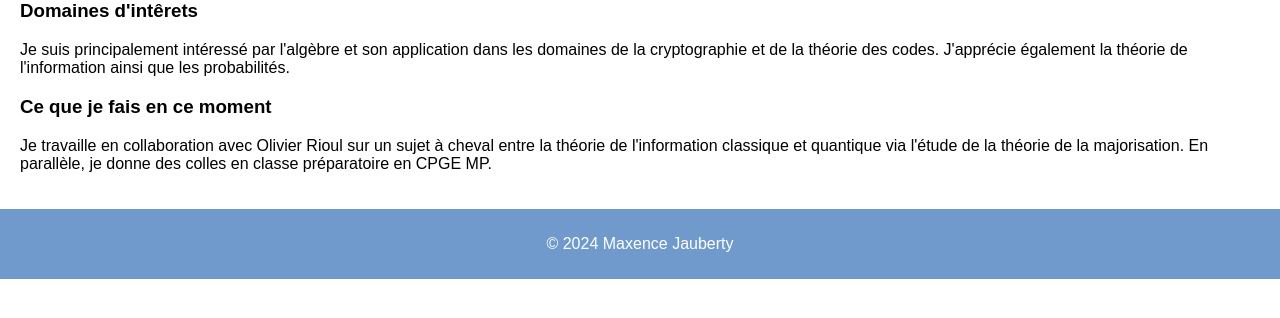
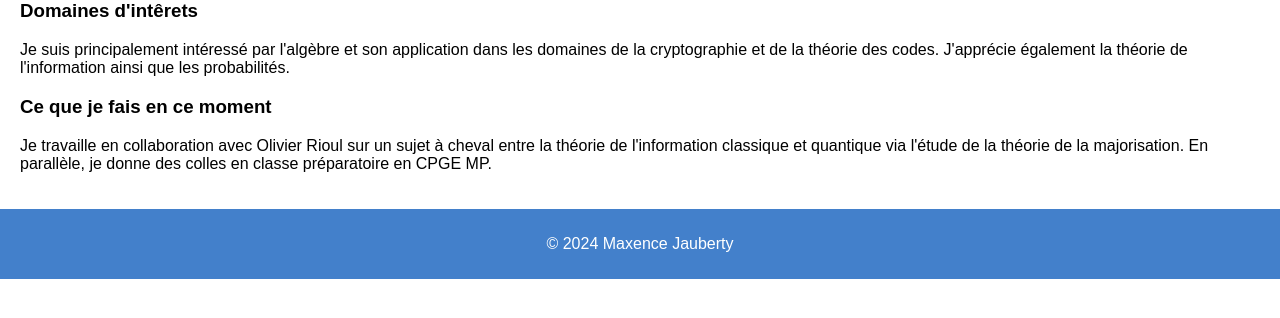
Before and after one commit to jadelouisfert/jadelouisfert.github.io, a web app: file index.html in a window 1280 px wide. Shown: the part 262-580 px from the top of the page. Run offline with its HTML, style and script files only (its server is not run), Linux system fonts and the light colour scheme.

Commit message:
index rework

```diff
--- a/css/style.css
+++ b/css/style.css
@@ -21,7 +21,7 @@ main {
 }
 
 footer {
-    background-color: hsl(213, 47%, 62%);
+    background-color: hsl(213, 57%, 53%);
     color: #fff;
     text-align: center;
     padding: 10px 0;
@@ -58,6 +58,6 @@ nav ul li ul li {
 
 nav ul li ul li a {
     display: block;
-    color: hsl(214, 43%, 68%);
+    color: hsl(213, 57%, 53%);
     text-decoration: none;
 }
```
